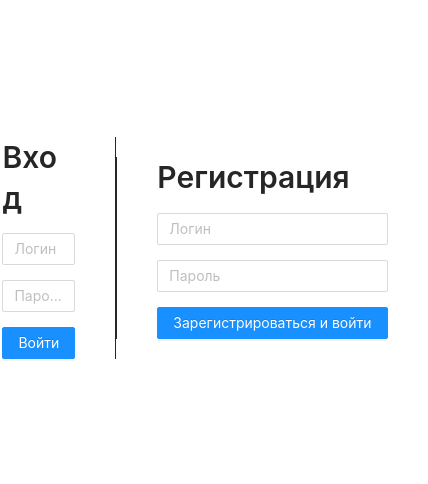
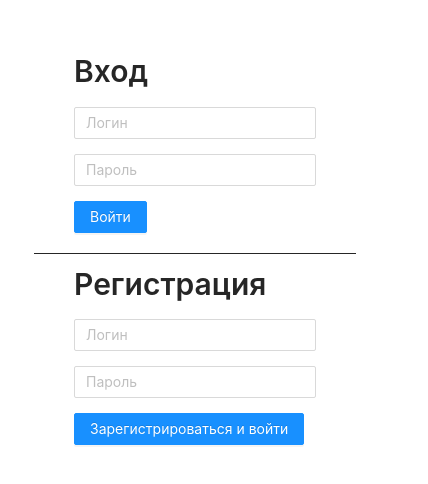
Before and after one commit to Fuad-a11F/contact, a React (Create React App) app: page / in a window 390 px wide. Shown: the part 174-658 px from the top of the page, 428 px wide, since content can reach past the window. Built offline with nearby package versions, Linux system fonts and the light colour scheme.

Commit message:
Added adaptiv and fixed readme file

```diff
--- a/db.json
+++ b/db.json
@@ -33,14 +33,6 @@
   ],
   "contact": [
     {
-      "number": "dasdasda",
-      "name": "asasd",
-      "lastname": "sdasd",
-      "id": 8,
-      "userId": "8",
-      "key": 1650084672948
-    },
-    {
       "number": "йцуйц",
       "name": "asdйцу",
       "lastname": "уйцуйцу",
@@ -71,6 +63,14 @@
       "id": 17,
       "userId": "2",
       "key": 1650091958654
+    },
+    {
+      "number": "asdasdasdas",
+      "name": "asd",
+      "lastname": "das",
+      "userId": "8",
+      "key": 1650095565369,
+      "id": 18
     }
   ]
 }
--- a/src/components/auth/Login.module.css
+++ b/src/components/auth/Login.module.css
@@ -6,3 +6,11 @@
 .mb_15 {
     margin-bottom: 15px;
 }
+
+@media (max-width: 700px) {
+    .login {
+        border: none;
+        border-bottom: 1px solid;
+        padding-bottom: 20px;
+    }
+}
--- a/src/components/auth/Register.module.css
+++ b/src/components/auth/Register.module.css
@@ -6,3 +6,10 @@
 .mb_15 {
     margin-bottom: 15px;
 }
+
+@media (max-width: 700px) {
+    .register {
+        border: none;
+        padding-top: 10px;
+    }
+}
--- a/src/components/contact/Header.module.css
+++ b/src/components/contact/Header.module.css
@@ -16,3 +16,21 @@
 .logout {
     margin-top: 5px;
 }
+
+@media (max-width: 800px) {
+    .count {
+        display: none;
+    }
+}
+
+@media (max-width: 500px) {
+    .input {
+        width: 160px;
+    }
+}
+
+@media (max-width: 420px) {
+    .input {
+        width: 140px;
+    }
+}
--- a/src/components/contact/Header.tsx
+++ b/src/components/contact/Header.tsx
@@ -32,7 +32,7 @@ const Header = () => {
 
   return (
     <div className={styles.header}>
-      <div>
+      <div className={styles.count}>
         <span>Общее количество: </span>
 
         {contact && <span>{contact?.length ?? "0"}</span>}
--- a/src/styles/Auth.module.css
+++ b/src/styles/Auth.module.css
@@ -1,7 +1,16 @@
 .row {
-    display: grid;
-    grid-template-columns: 1fr 1fr;
+    display: flex;
     justify-content: center;
     align-items: center;
     height: 100vh;
+
 }
+
+@media (max-width: 700px) {
+    .row {
+        display: flex;
+        flex-direction: column;
+        justify-content: center;
+        align-items: center;
+    }
+}
--- a/src/utils/pagination.tsx
+++ b/src/utils/pagination.tsx
@@ -20,6 +20,7 @@ export const columns = [
   {
     title: "Дейстивя",
     key: "operation",
+    width: "15%",
     render: (rec: Contact) => <Buttons rec={rec} />,
   },
 ];
```
Also changed, not shown: 1 other file (tests, documents, lock files or other folders).
